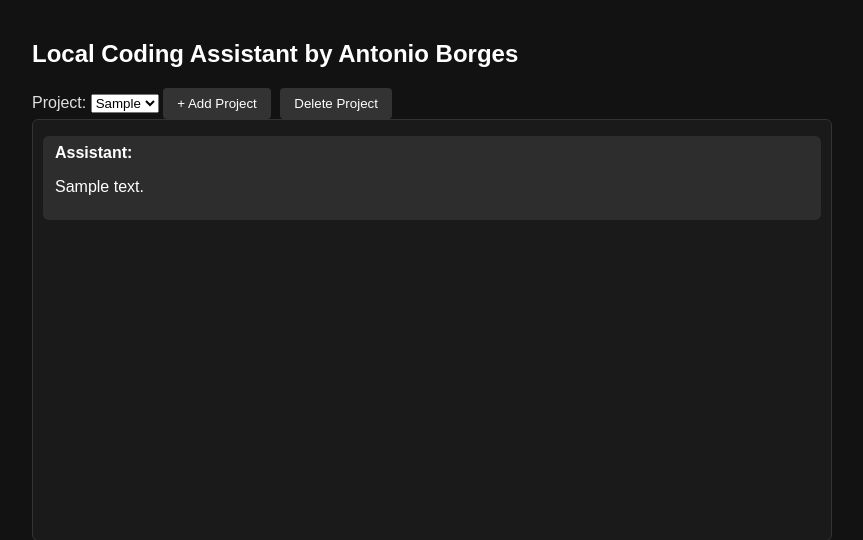
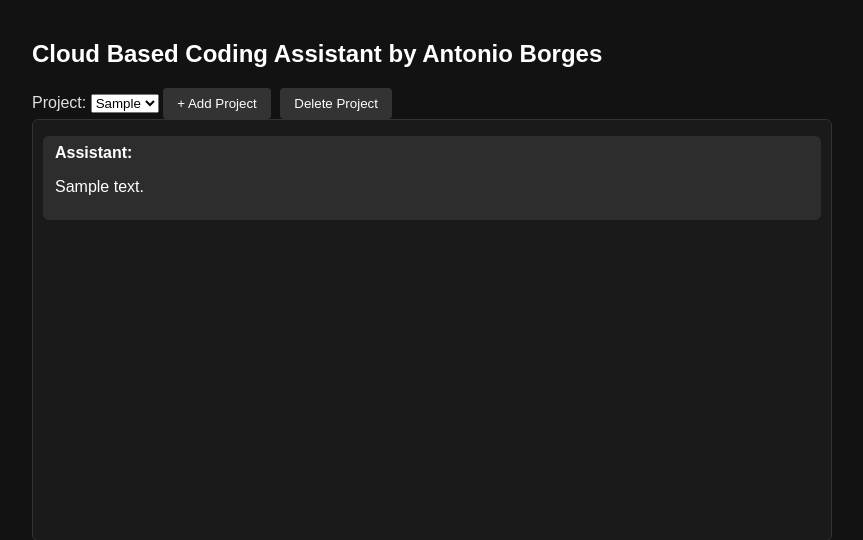
Before and after one commit to fafnirkyu/CodingAssistant, a Flask app: page / in a window 1280 px wide. Shown: the top 540 px of the page, without its empty margins (208-1071 px from the left). Run offline with Flask 3, Linux system fonts and the light colour scheme; tables that the repository leaves empty hold one stand-in row (values such as "Sample post"); parts of the project's set-up code (start-up, migrations or seed data) failed here and were passed over; some libraries are stand-ins or nearby versions.

Commit message:
Finalized changes, minimal clean-up

```diff
--- a/templates/index.html
+++ b/templates/index.html
@@ -10,7 +10,7 @@
 </head>
 <body>
   <div class="container">
-    <h2>Local Coding Assistant by Antonio Borges</h2>
+    <h2>Cloud Based Coding Assistant by Antonio Borges</h2>
 
     <div class="project-controls">
       <label>Project:
```
